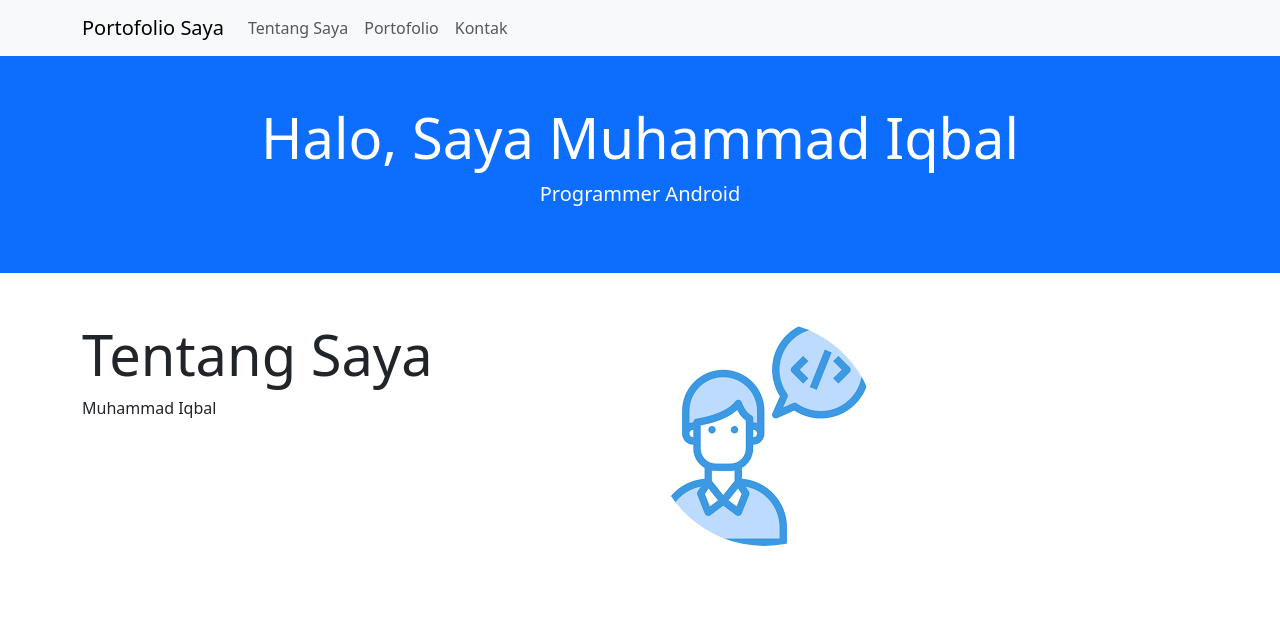
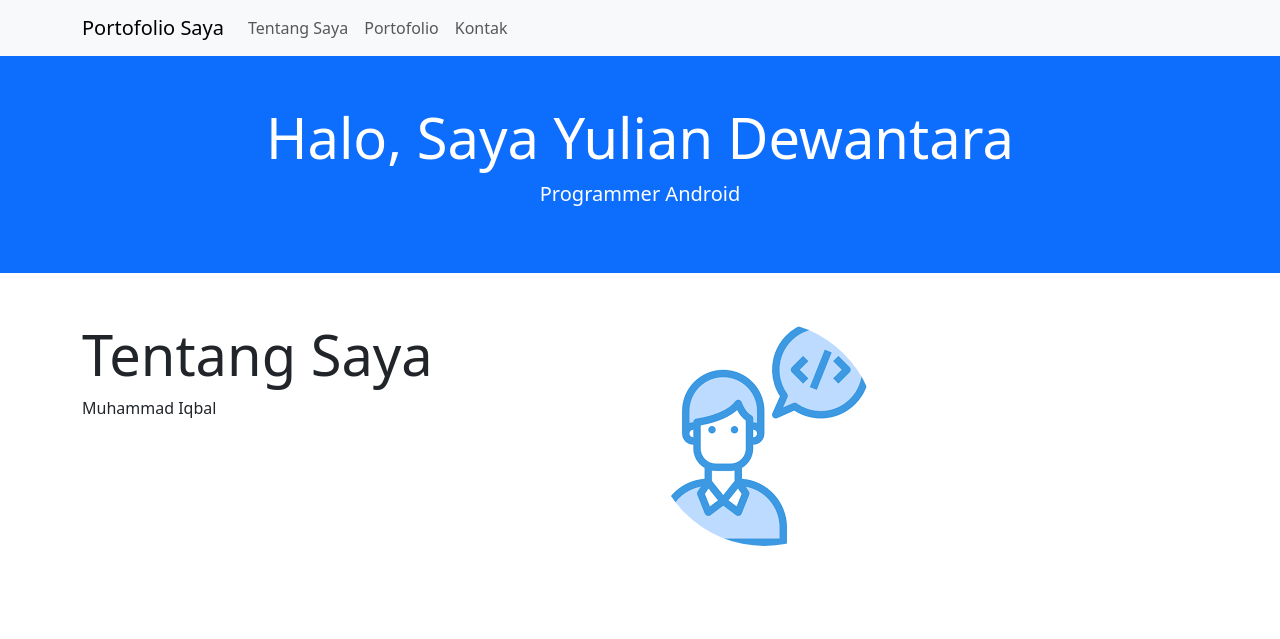
Before and after one commit to YulianDewantara/YulianDewantara.github.io, a plain HTML site: page BelajarBootstrap.html in a window 1280 px wide. Shown: the top 639 px of the page. Drawn offline with nearby package versions, Linux system fonts and the light colour scheme.

Commit message:
test perubahan belajar bootstrap

```diff
--- a/BelajarBootstrap.html
+++ b/BelajarBootstrap.html
@@ -35,7 +35,7 @@
 
     <header class="bg-primary text-white text-center py-5">
         <div class="container">
-            <h1 class="display-4">Halo, Saya Muhammad Iqbal</h1>
+            <h1 class="display-4">Halo, Saya Yulian Dewantara</h1>
             <p class="lead">Programmer Android</p>
         </div>
     </header>
```
